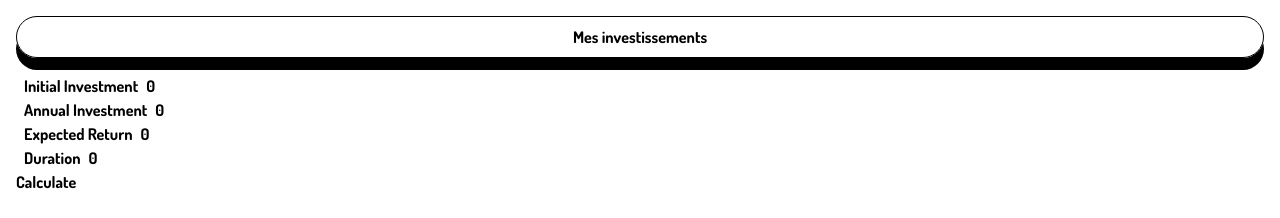
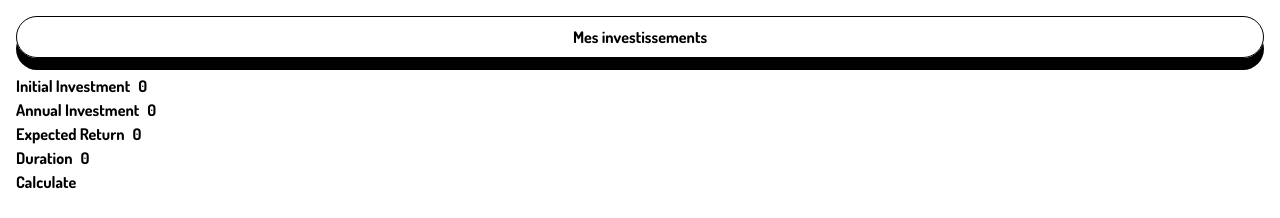
Before and after one commit to Matt-Fr/investment-plan, an Angular app: page / in a window 1280 px wide. Shown: the top 218 px of the page. Built offline with nearby package versions, Linux system fonts and the light colour scheme.

Commit message:
changed html app

```diff
--- a/src/app/app.component.html
+++ b/src/app/app.component.html
@@ -2,7 +2,7 @@
   <app-header></app-header>
   <form (ngSubmit)="onSubmit()">
     <div>
-      <label class="m-2" for="initialInvestment">Initial Investment</label>
+      <label class="mr-2" for="initialInvestment">Initial Investment</label>
       <input
         type="number"
         id="initialInvestment"
@@ -11,7 +11,7 @@
       />
     </div>
     <div>
-      <label class="m-2" for="annualInvestment">Annual Investment</label>
+      <label class="mr-2" for="annualInvestment">Annual Investment</label>
       <input
         type="number"
         id="annualInvestment"
@@ -20,7 +20,7 @@
       />
     </div>
     <div>
-      <label class="m-2" for="expectedReturn">Expected Return</label>
+      <label class="mr-2" for="expectedReturn">Expected Return</label>
       <input
         type="number"
         id="expectedReturn"
@@ -29,7 +29,7 @@
       />
     </div>
     <div>
-      <label class="m-2" for="duration">Duration</label>
+      <label class="mr-2" for="duration">Duration</label>
       <input
         type="number"
         id="duration"
```
